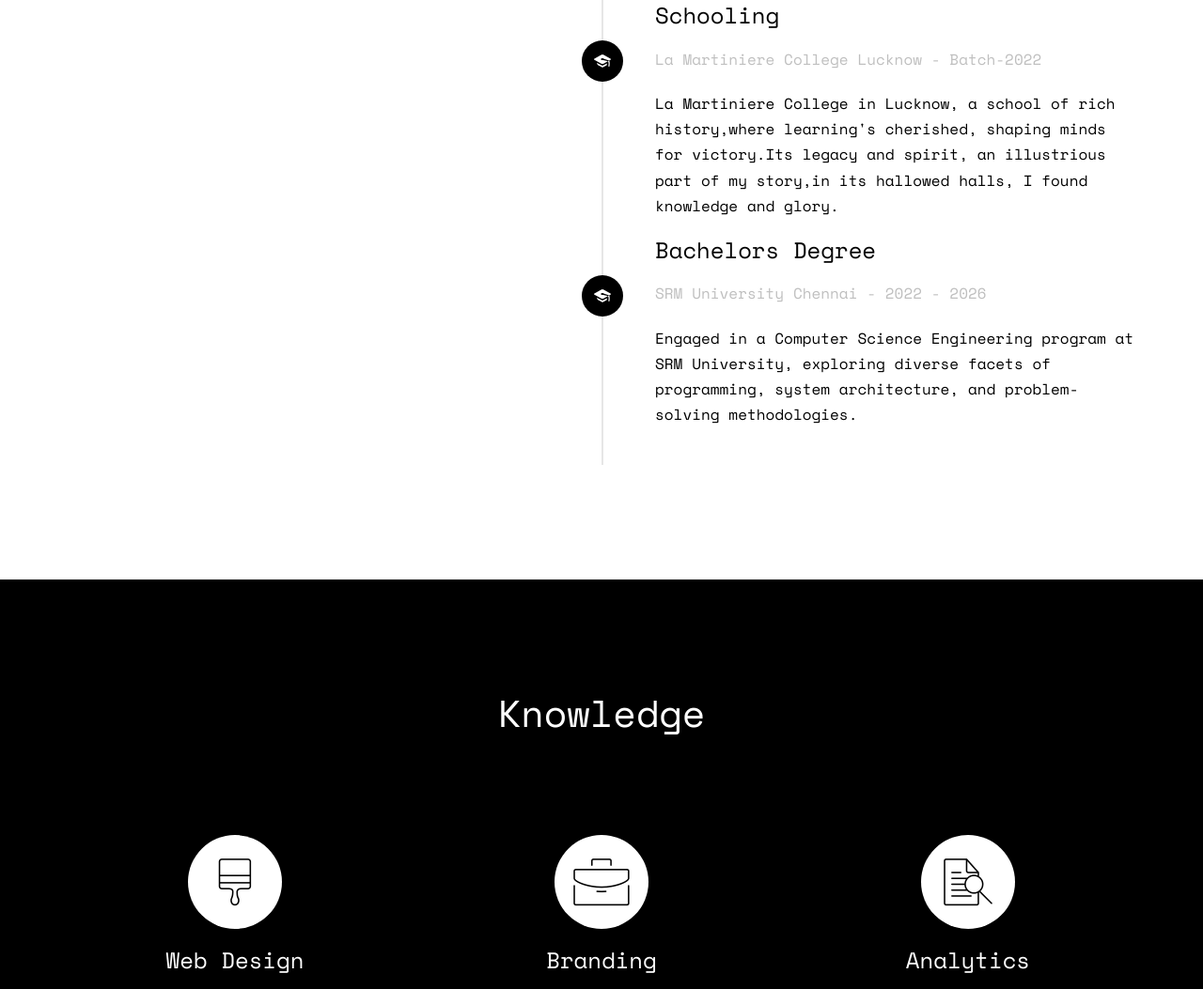
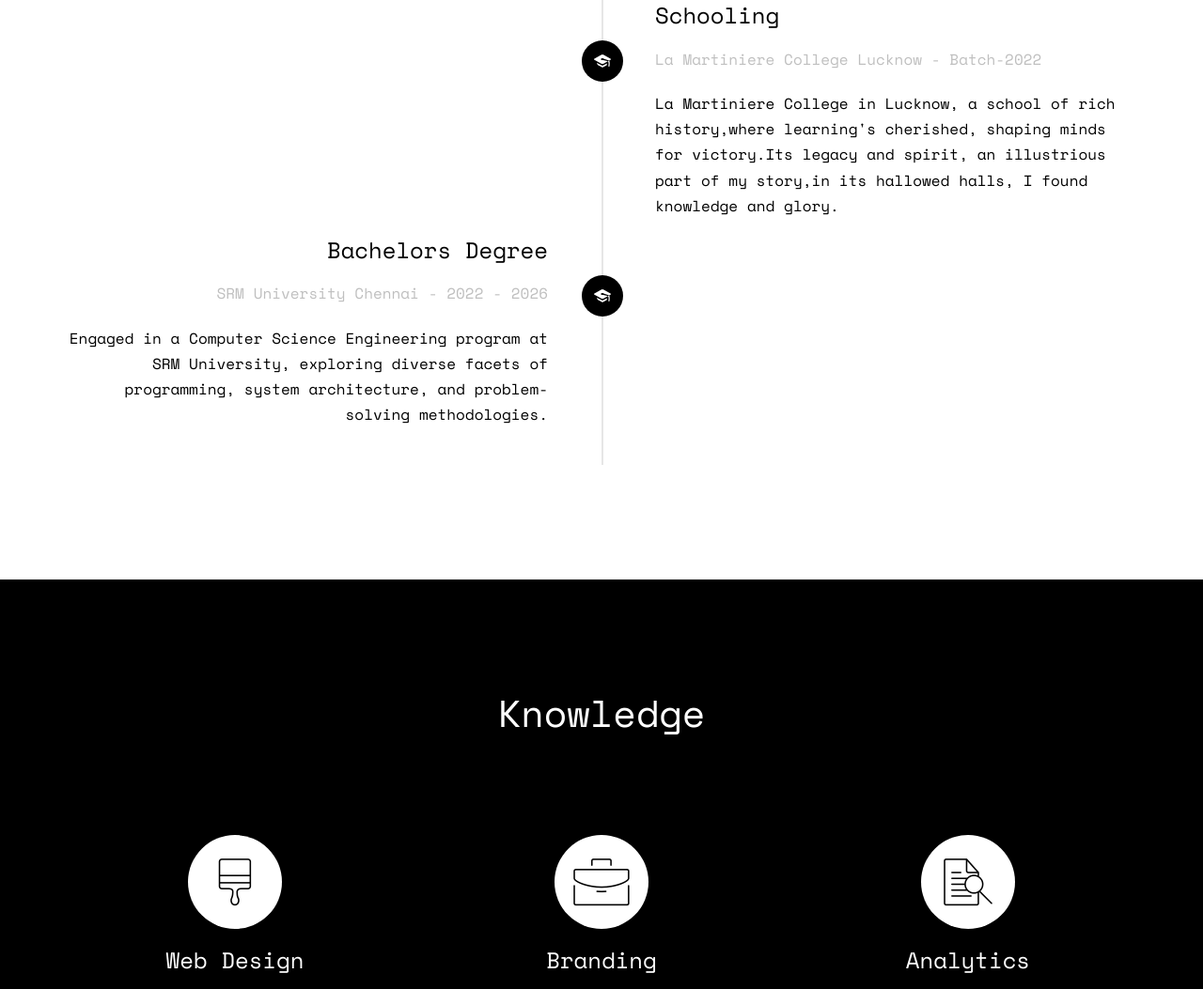
Before and after one commit to harshmehrotra17/Portfolio, a plain HTML site: page index.html in a window 1280 px wide. Shown: the part 3129-4182 px from the top of the page at 94% size. Drawn offline with nearby package versions, Linux system fonts and the light colour scheme; files whose address does not match are found by name.

Commit message:
Update index.html

```diff
--- a/index.html
+++ b/index.html
@@ -189,7 +189,7 @@
 								</div>
 							</div>
 						</li>
-						<li class="animate-box timeline-inverted">
+						<li class="animate-box timeline-unverted">
 							<div class="timeline-badge"><i class="icon-graduation-cap"></i></div>
 							<div class="timeline-panel">
 								<div class="timeline-heading">
```
